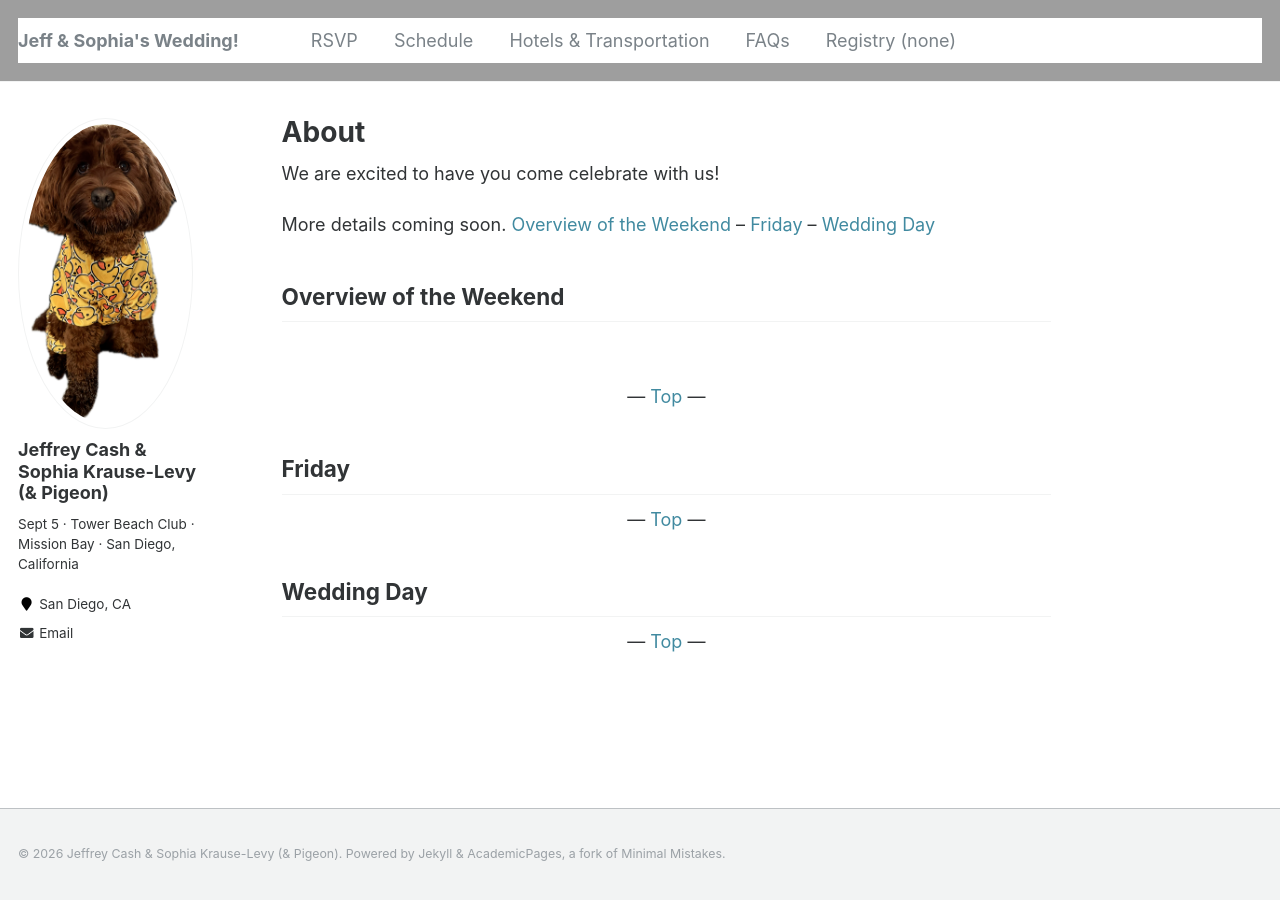
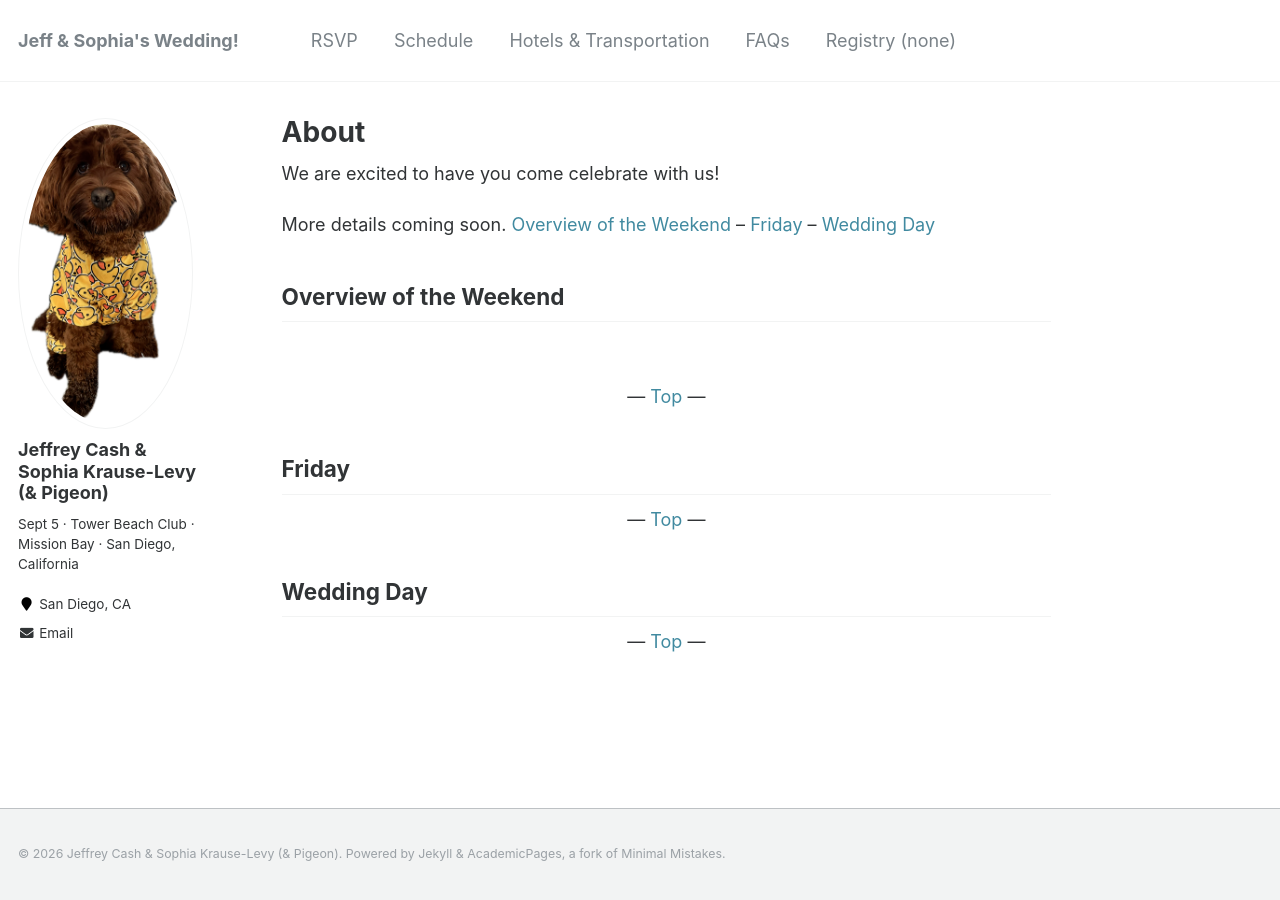
Before and after one commit to duckduckpigeon/duckduckpigeon.github.io, a Jekyll site: the page built from _pages/about.md, in a window 1280 px wide. Built offline with Jekyll 4.4.1, drawn with Linux system fonts in a browser that asks for light colours.

Commit message:
switch back

```diff
--- a/_sass/_masthead.scss
+++ b/_sass/_masthead.scss
@@ -3,8 +3,8 @@
    ========================================================================== */
 
 .masthead {
-  background-image: url("../images/hawaiin.jpg");
-  background-repeat: repeat-x;
+  // background-image: url("../images/hawaiin.jpg");
+  // background-repeat: repeat-x;
 
   position: relative;
   border-bottom: 1px solid $border-color;
@@ -35,8 +35,8 @@
 }
 
 .masthead__menu {
-  background-image: url("../images/hawaiin.jpg");
-  background-repeat: repeat-x;
+  // background-image: url("../images/hawaiin.jpg");
+  // background-repeat: repeat-x;
 
   ul {
     margin: 0;
```
